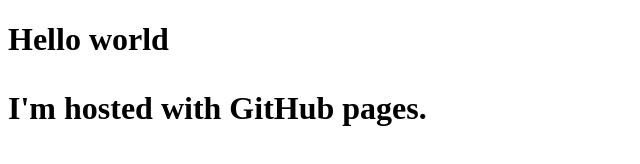
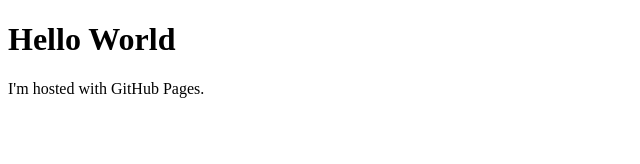
Before and after one commit to apurva-shukla/testwebsite, a plain HTML site: page index.html in a window 1280 px wide. Shown: the whole page, without its empty margins (0-640 px from the left). Drawn offline with Linux system fonts and the light colour scheme.

Commit message:
Update index.html

```diff
--- a/index.html
+++ b/index.html
@@ -1,7 +1,7 @@
 <!DOCTYPE html>
 <html>
 <body>
-  <h1>Hello world</<h1>
-  <p>I'm hosted with GitHub pages.<p>
+<h1>Hello World</h1>
+<p>I'm hosted with GitHub Pages.</p>
 </body>
 </html>
```
